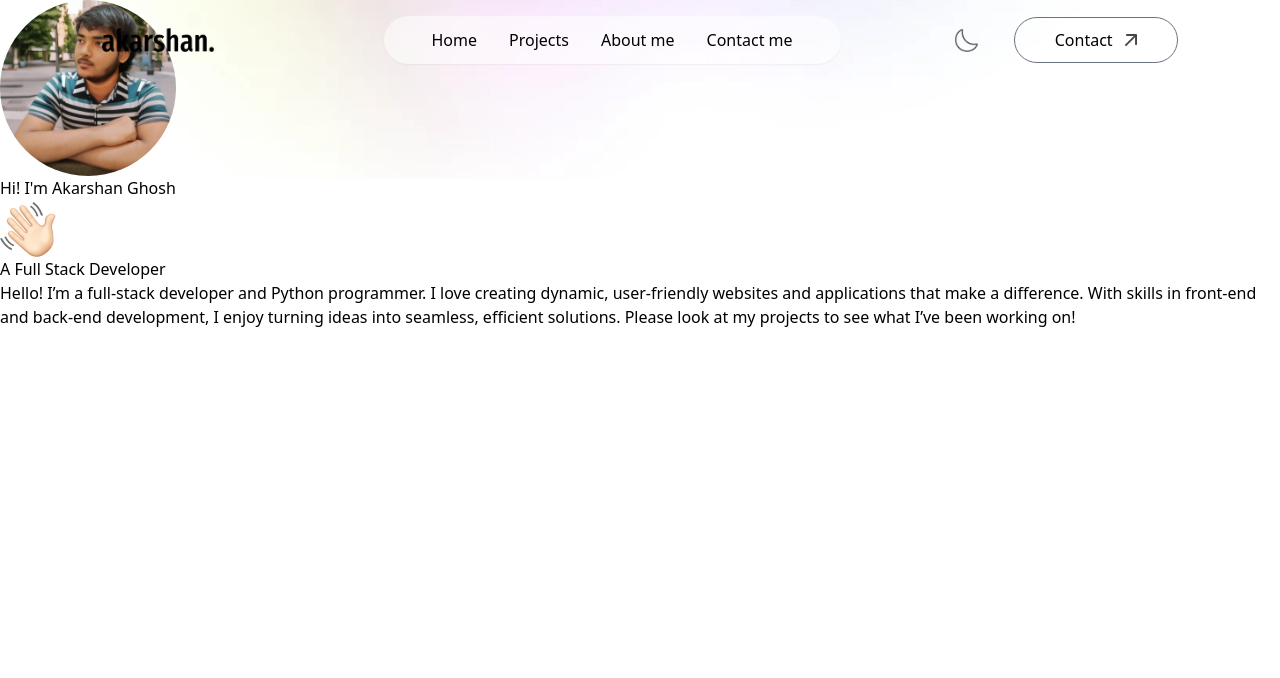
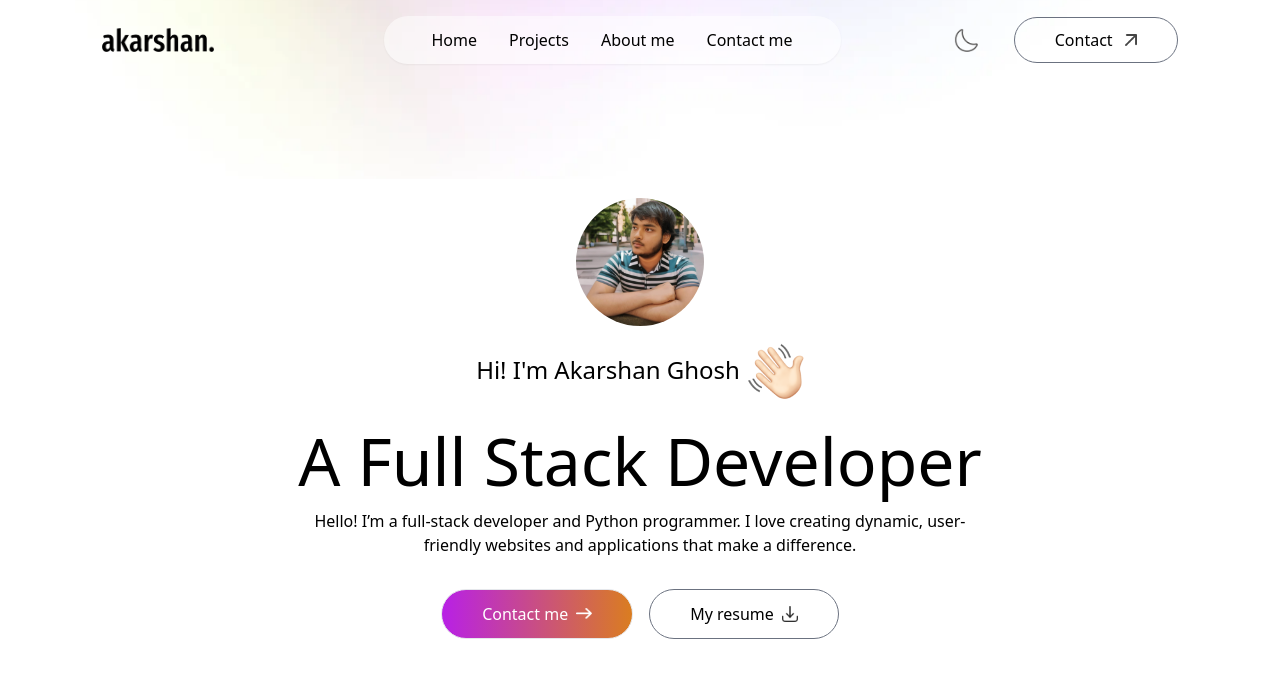
Before and after one commit to AkarshanGhosh/Portfolio_website, a plain HTML site: page index.html in a window 1280 px wide. Drawn offline with nearby package versions, Linux system fonts and the light colour scheme.

Commit message:
header section update

```diff
--- a/index.html
+++ b/index.html
@@ -61,19 +61,34 @@
     </nav>
 <!----------------------------------------------Header-->
 
-<div>
-    <img src="images/pic.jpg" alt="" class="rounded-full w-44">
-    <h3>Hi! I'm Akarshan Ghosh <img src="images/hand-icon.png" alt="">
+<div class="w-11/12 max-w-3xl text-center mx-auto h-screen flex flex-col items-center justify-center gap-4">
+    <img src="images/pic.jpg" alt="" class="rounded-full w-32 mt-9">
+    <h3 class="flex items-center gap-2 text-xl md:text-2xl mb-3">
+        Hi! I'm Akarshan Ghosh <img src="images/hand-icon.png" alt="">
     </h3>
-    <h1>A Full Stack Developer</h1>
-    <p>Hello! I’m a full-stack developer and Python programmer.
+    <h1 class="text-3xl sm:text-6xl lg:text-[66px]">A Full Stack Developer</h1>
+    <p class="max-w-2xl mx-auto">Hello! I’m a full-stack developer and Python programmer.
         I love creating dynamic, user-friendly websites and applications
-         that make a difference. With skills in front-end and back-end
-          development, I enjoy turning ideas into seamless, efficient
-          solutions. Please look at my projects to see what I’ve been
-          working on! </p>
+        that make a difference. </p>
+
+    <div class="flex flex-col sm:flex-row items-center gap-4 mt-4">
+        <a href="#contact" class="px-10 py-3 border rounded-full bg-gradient-to-r from-[#b820e6] to-[#da7d20] text-white flex items-center gap-2">
+            Contact me <img src="images/right-arrow-white.png" alt="" class="w-4">
+        </a>
+        <a href="resume/profile.pdf" download class="px-10 py-3 border rounded-full border-gray-500 flex items-center gap-2 bg-white">
+            My resume <img src="images/download-icon.png" alt="" class="w-4">
+        </a>
+    </div>
 </div>
 
+</div>
+
+
+
+<!----------------------------------------------About me--------------->
+<div>
+
+</div>
 
 <script src="script.js"></script>
 </body>
```
Also changed, not shown: 1 other file.
